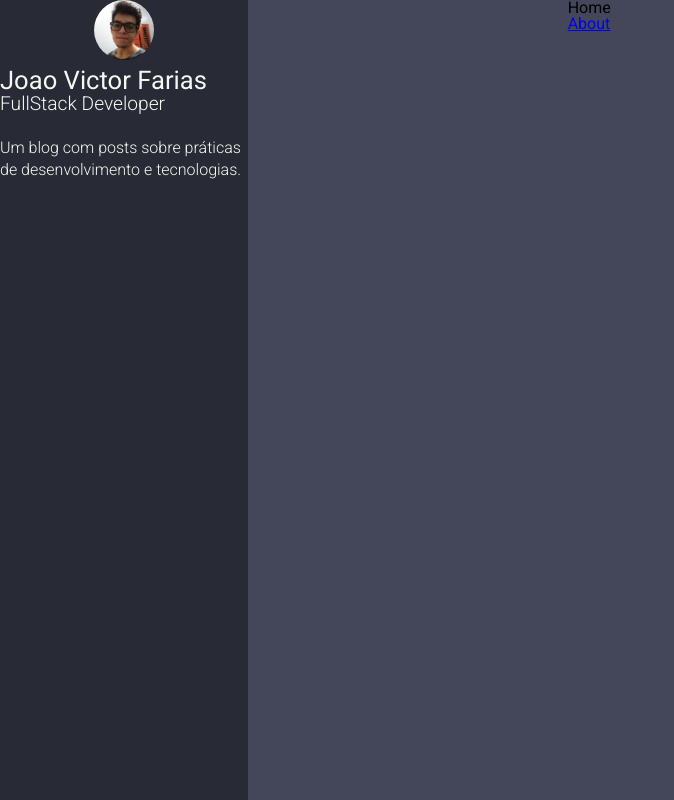
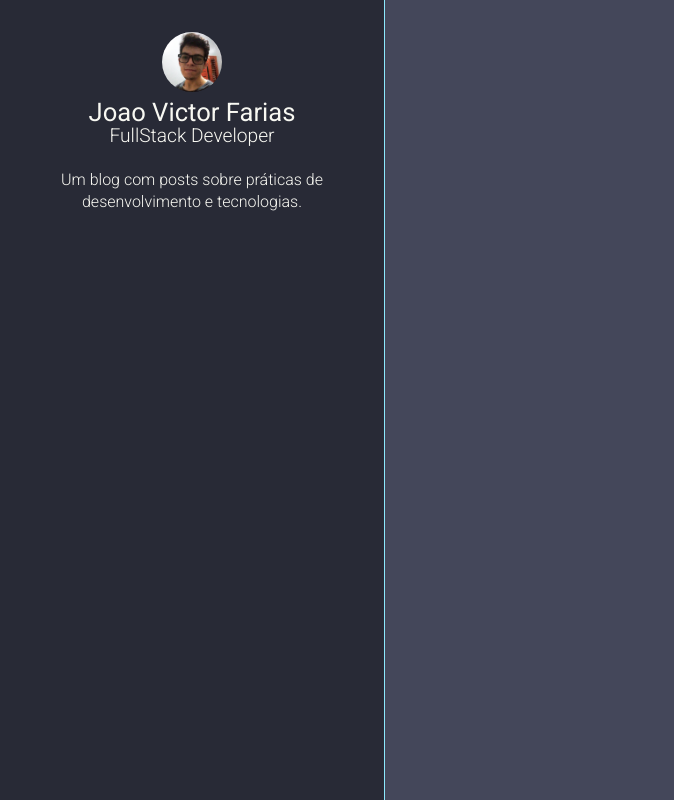
Before and after one commit to jvictorfarias/my-blog, a Gatsby site: page / in a window 1280 px wide. Shown: the whole page, without its empty margins (0-674 px from the left). Built offline with nearby package versions, Linux system fonts and the light colour scheme; Gatsby itself is replaced by a stand-in of ours.

Commit message:
:sparkles: sidebar component

```diff
--- a/package.json
+++ b/package.json
@@ -25,6 +25,7 @@
     "react": "^16.12.0",
     "react-dom": "^16.12.0",
     "react-helmet": "^6.0.0",
+    "react-icons": "^3.10.0",
     "styled-components": "^5.1.1"
   },
   "devDependencies": {
--- a/src/Layout/index.jsx
+++ b/src/Layout/index.jsx
@@ -1,6 +1,6 @@
 import React from 'react';
 import PropTypes from 'prop-types';
-import Profile from '../components/Profile';
+import Sidebar from '../components/Sidebar';
 
 import GlobalStyles from '../styles/global';
 
@@ -10,7 +10,7 @@
   return (
     <Container>
       <GlobalStyles />
-      <Profile />
+      <Sidebar />
       <Main>{children}</Main>
     </Container>
   );
--- a/src/components/Profile/styles.jsx
+++ b/src/components/Profile/styles.jsx
@@ -6,7 +6,6 @@
   color: #f8f8f2;
   display: flex;
   flex-direction: column;
-  background: #282a36;
 `;
 
 export const ProfileLink = styled(Link)`
--- /dev/null
+++ b/src/components/Sidebar/index.jsx
@@ -0,0 +1,13 @@
+import React from 'react';
+
+import Profile from '../Profile';
+
+import { Container } from './styles';
+
+const Sidebar = () => (
+  <Container>
+    <Profile />
+  </Container>
+);
+
+export default Sidebar;
--- /dev/null
+++ b/src/components/Sidebar/styles.jsx
@@ -0,0 +1,14 @@
+import styled from 'styled-components';
+
+export const Container = styled.aside`
+  display: flex;
+  align-items: center;
+  border-right: 1px solid #8be9fd;
+  background: #282a36;
+  flex-direction: column;
+  height: 100vh;
+  position: fixed;
+  padding: 2rem;
+  text-align: center;
+  width: 20rem;
+`;
```
Also changed, not shown: 1 other file.
